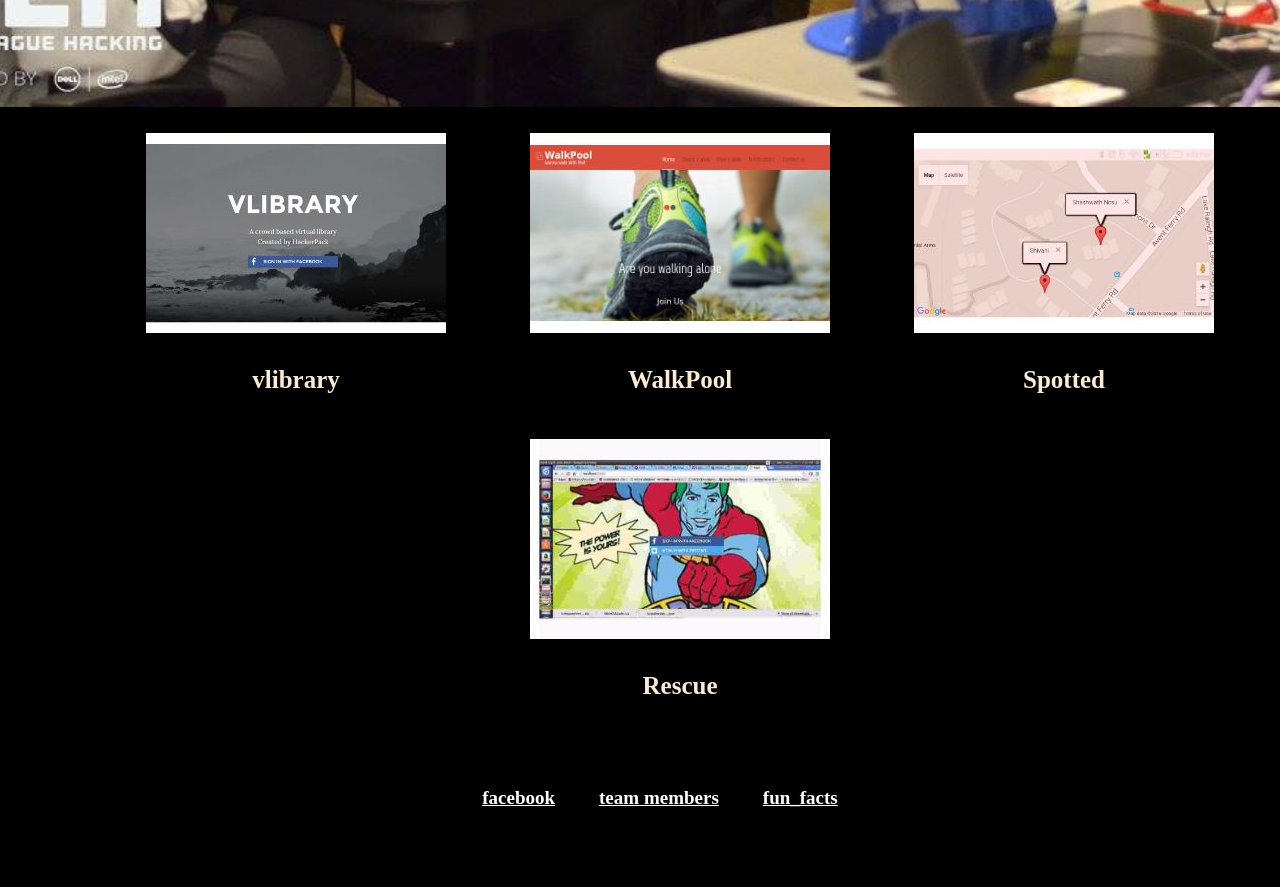
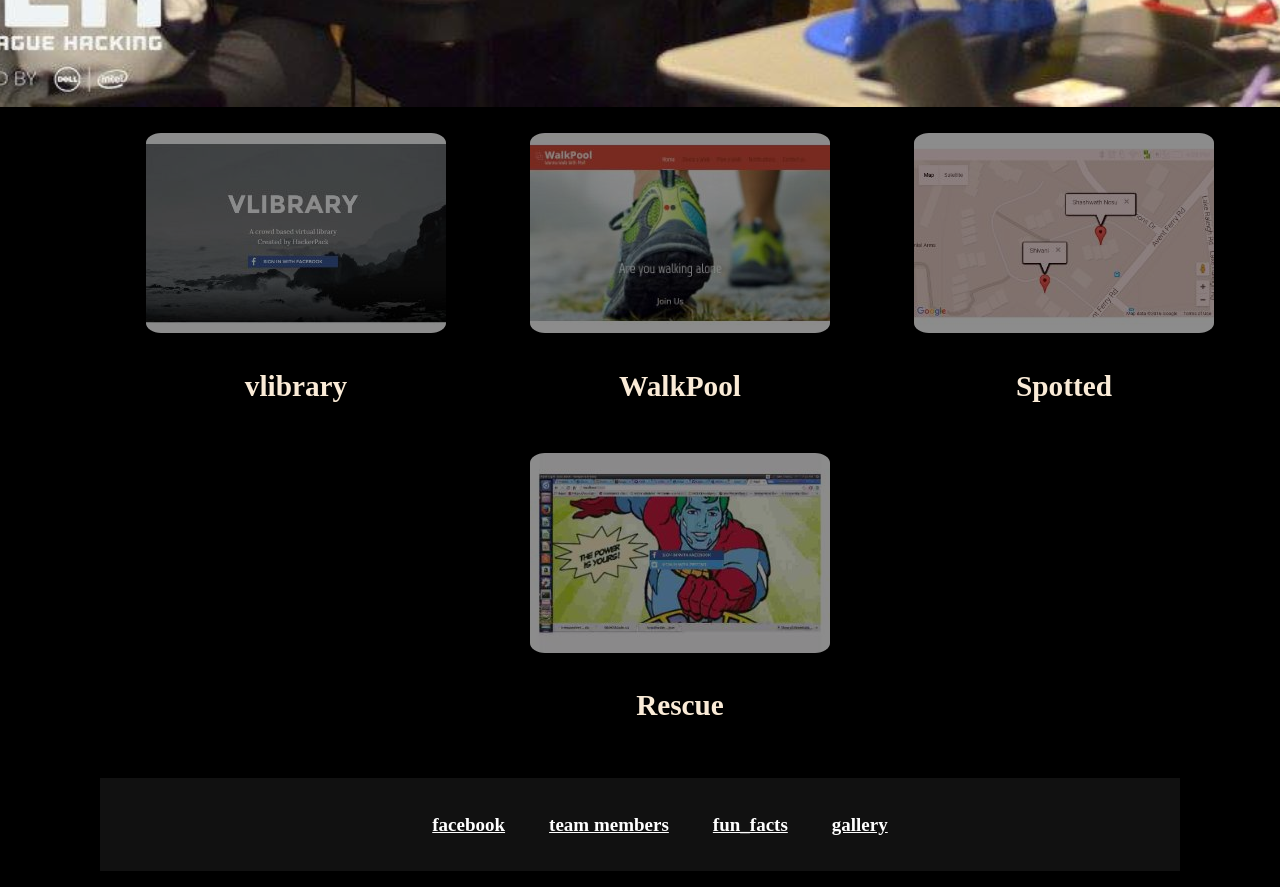
Before and after one commit to ShashwathKumar/hackerpack, a plain HTML site: page index.html in a window 1280 px wide. Shown: the part 960-1847 px from the top of the page. Before the commit the page ends 1820 px from the top, so only its background shows below. Drawn offline with nearby package versions, Linux system fonts and the light colour scheme.

Commit message:
some transitions

```diff
--- a/css/main.css
+++ b/css/main.css
@@ -4,6 +4,11 @@
       font-size: 36px;
       font-family: Copperplate Gothic light;
     }
+header img{
+    border: 8px;
+    border-color: antiquewhite;
+    border-radius: 5%;
+}
 ul{
       text-align: center;
 }
@@ -21,26 +26,24 @@ h1{
     font-size: 100px;
     background: rgba(0,0,0,0.5);
 }
-h3{
-    font-size: 25px;
-}
+
 h4{
     font-size: 19px;
     text-decoration: underline;
     font-weight: bold !important;
 }
-img{
-
-}
 a:link{
     color:antiquewhite;
     text-decoration: none;
+    font-size: 25px;
+    -webkit-transition: font-size 0.25s;
 }
 a:visited{
     color:aquamarine;
 }
 a:hover{
     color:aqua;
+    font-size: 26px;
 }
 a:active{
     color:aliceblue;
@@ -48,3 +51,19 @@ a:active{
 body{
     background-color: black;
 }
+body img{
+    border-color:aquamarine;
+    border: 6px;
+    border-radius: 5%;
+    opacity: 0.55;
+    -webkit-transition: opacity 0.7s;
+}
+body img:hover{
+    opacity: 1;
+}
+footer{
+    background: #111;
+    text-align: center;
+    margin: 0 100px;
+    padding: 0px 30px;
+}
--- a/index.html
+++ b/index.html
@@ -70,6 +70,8 @@
         </li>
         <li><h4>fun_facts</h4>
         </li>
+        <li><h4>gallery</h4>
+        </li>
     </ul>
   </footer>
 
```
